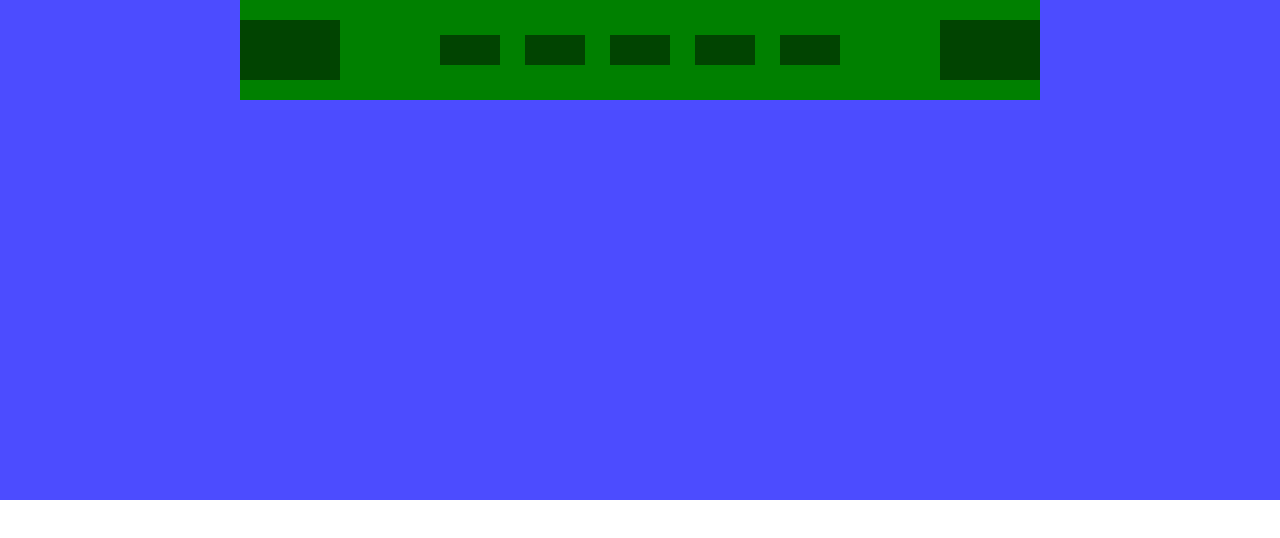
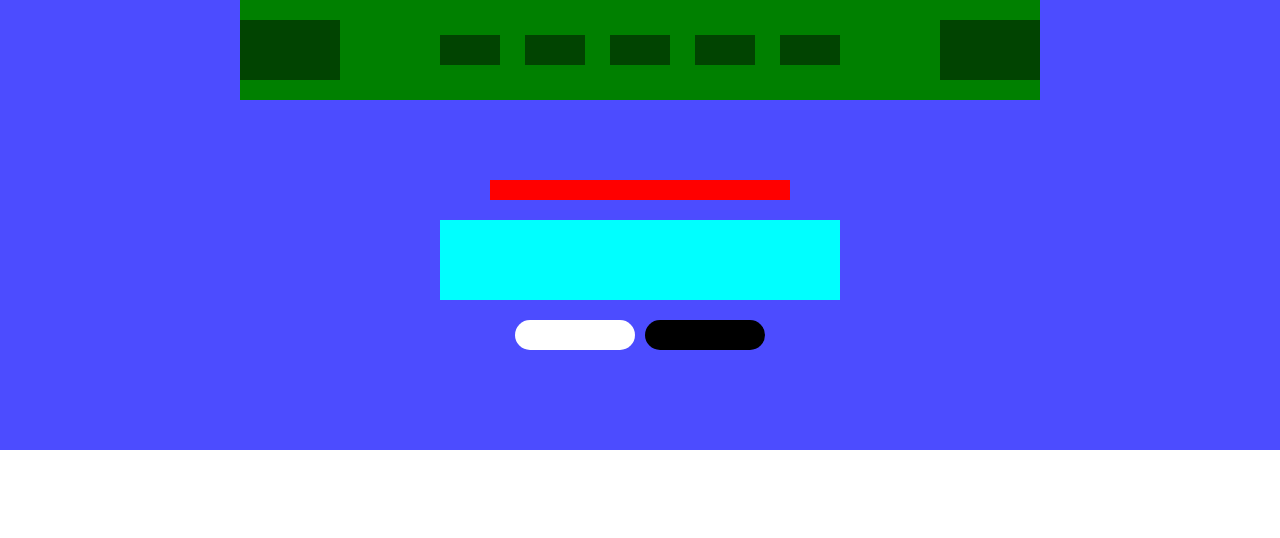
Before and after one commit to domenico-bacoli/htmlcss-struttura-discord, a plain HTML site: page index.html in a window 1280 px wide. Drawn offline with Linux system fonts and the light colour scheme.

Commit message:
feat: header complete with section introduction.

```diff
--- a/css/style.css
+++ b/css/style.css
@@ -7,7 +7,7 @@
 
 header{
 
-    height: 500px;
+    height: 450px;
     background-color: rgb(76, 76, 255);
 }
 
@@ -21,6 +21,7 @@ header{
     /* test */
     background-color: green;
     height: 100px;
+    margin-bottom: 80px;
 }
 
 .logo{
@@ -65,3 +66,55 @@ header{
     width: 100px;
     /* test */
 }
+
+#introduction{
+    display: flex;
+    flex-direction: column;
+    align-items: center;
+    gap: 20px;
+}
+
+.introduction-title{
+
+    background-color: red;
+    width: 300px;
+    height: 20px;
+    /* test */
+}
+
+.introduction-paragraph{
+
+    background-color: aqua;
+    width: 400px;
+    height: 80px;
+    /* test */
+}
+
+.introduction-btn{
+
+    display: flex;
+    justify-content: space-around;
+    gap: 10px;
+
+
+}
+
+.btn{
+
+    border: none;
+    border-radius: 15px;
+
+    width: 120px;
+    height: 30px;
+    /* test */
+
+}
+
+.introduction-btn .download-btn{
+    background-color: white;
+
+}
+
+.introduction-btn .browser-link{
+    background-color: black;
+}
--- a/index.html
+++ b/index.html
@@ -38,6 +38,29 @@
 
         </nav>
 
+        <section id="introduction" class="centered-container">
+
+            <div class="introduction-title">
+
+                <h1></h1>
+
+            </div>
+
+            <div class="introduction-paragraph">
+
+                <p></p>
+
+            </div>
+
+            <div class="introduction-btn">
+
+                <button class="btn download-btn"></button>
+                <button class="btn browser-link"></button>
+
+            </div>
+
+        </section>
+
     </header>
 
 
```
